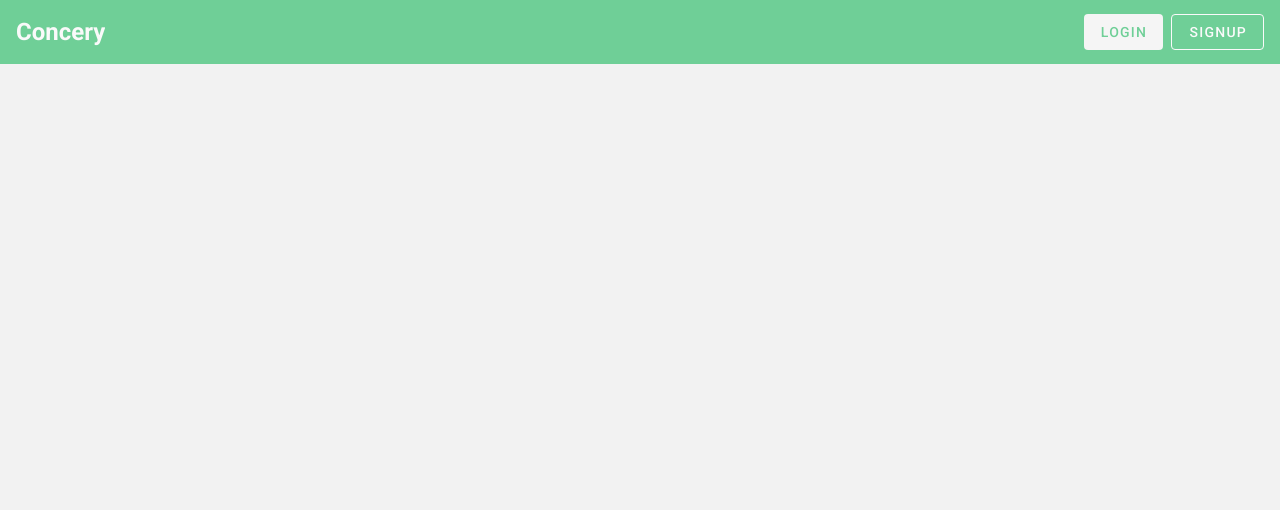
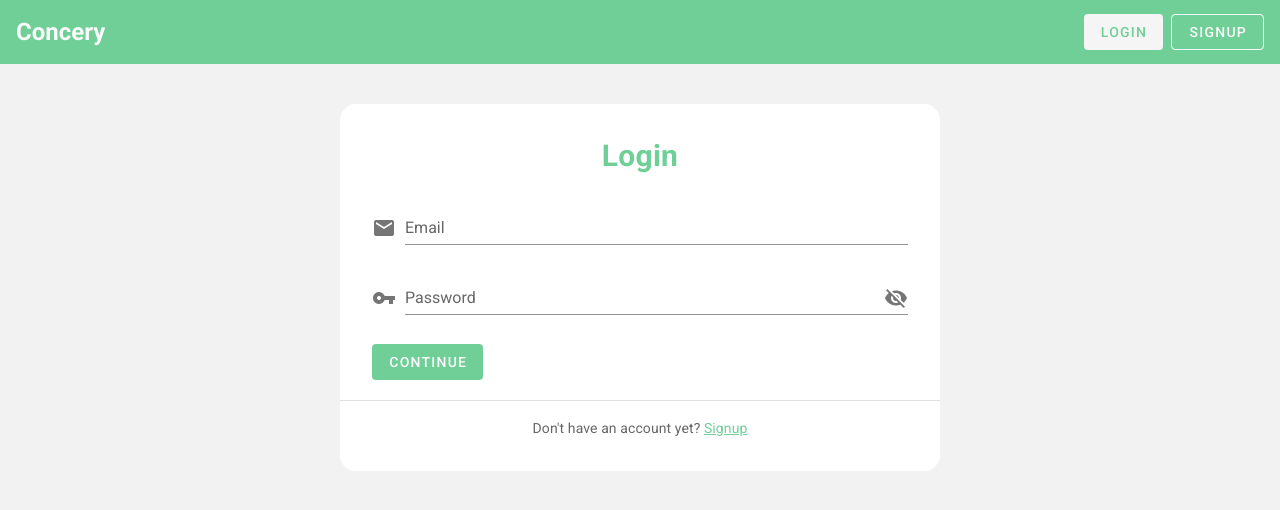
Before and after one commit to larsmarginet/personal-passion-project, a Vue app: page /login in a window 1280 px wide. Shown: the top 510 px of the page. Built offline with nearby package versions, Linux system fonts and the light colour scheme.

Commit message:
Create login page Close #3

```diff
--- a/src/views/auth/Login.vue
+++ b/src/views/auth/Login.vue
@@ -0,0 +1,43 @@
+<template>
+    <v-card max-width="600px" flat class="mx-auto my-10" rounded="xl">
+        <v-card-title class="justify-center">
+            <h2 class="primary--text mt-5 mb-2">Login</h2>
+        </v-card-title>
+         <v-form ref="form" class="px-8 pb-5">
+            <v-text-field validate-on-blur label="Email" v-model="email" prepend-icon="email" :rules="emailRules" clearable></v-text-field>
+            <v-text-field validate-on-blur :append-icon="show ? 'visibility' : 'visibility_off'" :type="show ? 'text' : 'password'" label="Password" v-model="password" prepend-icon="vpn_key" :rules="passwordRules" clearable @click:append="show = !show"></v-text-field>
+            <v-btn color="primary" class="mt-2" @click="handleLogin" depressed>Continue</v-btn>
+        </v-form>
+        <v-divider></v-divider>
+        <v-card-text>
+            <p class="text-center">Don't have an account yet? <router-link to="/signup">Signup</router-link></p>
+        </v-card-text>
+    </v-card>
+</template>
+
+<script>
+export default {
+    name: 'Signup',
+    data() {
+        return {
+            email: '',
+            password: '',
+            passwordConfirm: '',
+            show: false,
+            emailRules: [
+                v => !!v || 'Please enter an email',
+                v => /.+@.+/.test(v) || 'E-mail must be valid'
+            ],
+            passwordRules: [
+                v => !!v || 'Please enter a password',
+            ]
+        }
+    }, methods: {
+        handleLogin() {
+            if (this.$refs.form.validate()) {
+                console.log('form submitting...')
+            }
+        }
+    }
+}
+</script>
```
